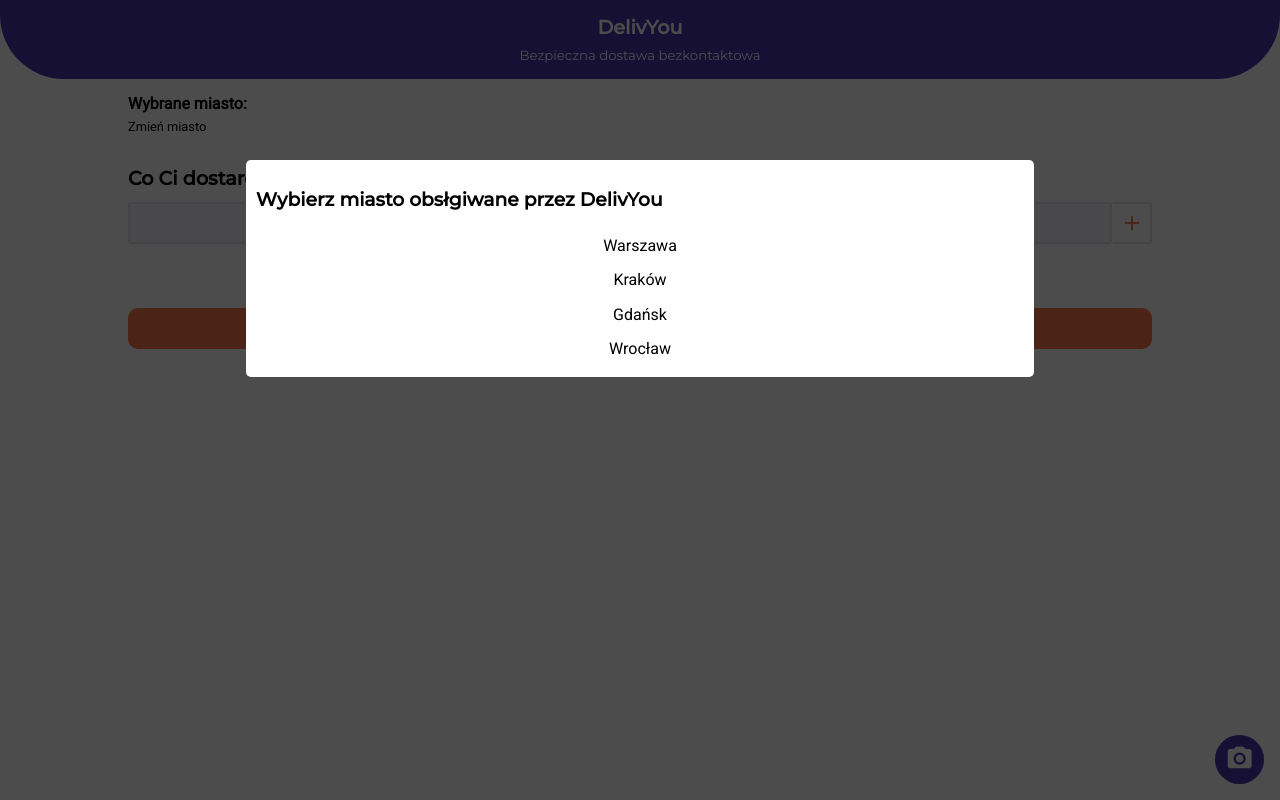
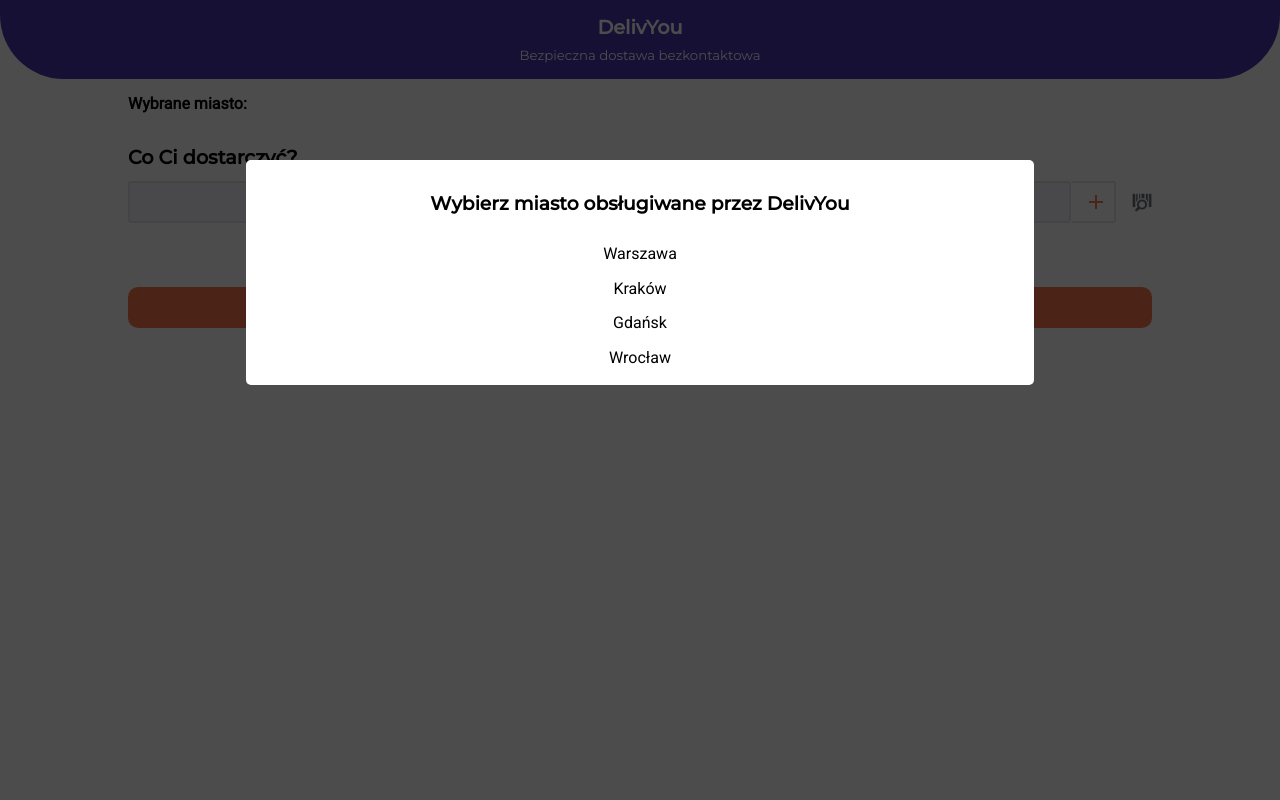
Before and after one commit to micorix/delivyou-web, a React (Create React App) app: page /app/new-order in a window 1280 px wide. Built offline with nearby package versions, Linux system fonts and the light colour scheme.

Commit message:
Added changes

```diff
--- a/package.json
+++ b/package.json
@@ -21,7 +21,8 @@
     "react-hook-form": "^5.2.0",
     "react-scripts": "3.4.1",
     "styled-components": "^5.0.1",
-    "typescript": "~3.7.2"
+    "typescript": "~3.7.2",
+    "uuid": "^7.0.3"
   },
   "scripts": {
     "start": "react-scripts start",
@@ -45,6 +46,7 @@
     ]
   },
   "devDependencies": {
-    "@types/reach__router": "^1.3.1"
+    "@types/reach__router": "^1.3.1",
+    "@types/uuid": "^7.0.2"
   }
 }
--- a/src/components/Autocomplete.tsx
+++ b/src/components/Autocomplete.tsx
@@ -45,6 +45,9 @@
     const inputRef = createRef<HTMLInputElement>();
     const handleChange = (e: any) => {
         e.persist();
+        if(props.error && props.setError){
+            props.setError(null);
+        }
         const value = e.target.value;
         const filteredSuggestions = value.trim().length > 0 ?
             products.filter((suggestion: Suggestion) => suggestion.label.toLowerCase().includes(value.trim().toLowerCase()))
@@ -86,7 +89,7 @@
 
      return (
          <AutocompleteWrapper>
-             <Input onChange={handleChange} value={props.userInput} ref={inputRef}/>
+             <Input onChange={handleChange} value={props.userInput} ref={inputRef} error={props.error}/>
              <SuggestionsList showSuggestions={showSuggestions}>
                  {
                      filteredSuggestions.map((suggestion: Suggestion, i: number) => (
--- a/src/components/FormControls.ts
+++ b/src/components/FormControls.ts
@@ -1,27 +1,27 @@
 import styled from "styled-components";
 
-export const Input = styled.input`
+export const Input = styled.input<{error?: (boolean | null)}>`
     padding: 10px;
-    border: 2px solid #E6E6EB;
     border-radius: 3px;
     box-sizing: border-box;
     width: 100%;
     background: #F6F6FB;
+    border: 2px solid ${props => props.error ? 'red' : '#E6E6EB'};
     &:focus{
         outline: none;
-        border-color: ${props => props.theme.colors.primary};
+        border-color: ${props => props.error ? 'red' : props.theme.colors.primary};
     }
 `;
-export const Select = styled.select`
+export const Select = styled.select<{error?: (boolean | null)}>`
     padding: 10px;
-    border: 2px solid #E6E6EB;
+    border: 2px solid ${props => props.error ? 'red' : '#E6E6EB'};
     border-radius: 3px;
     box-sizing: border-box;
     background: white;
     width: 100%;
     &:focus{
         outline: none;
-        border-color: ${props => props.theme.colors.primary};
+        border-color: ${props => props.error ? 'red' : props.theme.colors.primary};
     }
 `;
 export const InputGroup = styled.div`
@@ -50,6 +50,9 @@
             border-color: ${props => props.theme.colors.secondary};
         }
     }
+    span{
+        margin-left: 5px;
+    }
 `;
 export const Button = styled.button`
     margin-top: 2em;
--- a/src/components/ListItem.tsx
+++ b/src/components/ListItem.tsx
@@ -1,7 +1,7 @@
 import React from "react";
 import styled from "styled-components";
 import Container from "../components/Container";
-import { Input, Select} from "../components/FormControls";
+import {Input, InputAddonGroup, Select} from "../components/FormControls";
 
 const ListItemWrapper = styled.li`
     background: #F6F6FB;
@@ -49,6 +49,9 @@
     onSetUnit: any
     onToggleActiveItem: any
     onRemoveItem: any
+    error: string | null
+    setError: any
+
 }
 const ListItem = (props: ListItemProps) => {
     return (
@@ -82,14 +85,30 @@
                 </div>
                 <Details active={props.active}>
                     <div>
-                        <Input
-                            type={"number"}
-                            placeholder={"Cena"} onChange={props.onSetPrice} value={props.item.price}/>
+                        <InputAddonGroup>
+                            <Input
+                                type={"number"}
+                                error={Boolean(props.error && props.error.startsWith(props.item.id) && props.error.endsWith('___price'))}
+                                onChange={(e: any) => {
+                                    props.onSetPrice(e);
+                                    if(props.error && props.error.startsWith(props.item.id) && props.error.endsWith('___price')){
+                                        props.setError(null);
+                                    }
+                                }}
+                                placeholder={"Cena"} value={props.item.price !== 0 ? props.item.price : ''}/>
+                                <span>zł</span>
+                        </InputAddonGroup>
                     </div>
                     <div>
                         <Select
-                            onChange={props.onSetUnit}
+                            onChange={(e: any) => {
+                                props.onSetUnit(e);
+                                if(props.error && props.error.startsWith(props.item.id) && props.error.endsWith('___unit')){
+                                    props.setError(null);
+                                }
+                            }}
                             value={props.item.unit ? props.item.unit : "select"}
+                            error={Boolean(props.error && props.error.startsWith(props.item.id) && props.error.endsWith('___unit'))}
                             disabled={!props.item.id.includes('-')}>
                             <option value="select" disabled={true}>Jednostka</option>
                             <option value="szt">szt</option>
--- a/src/pages/app/NewOrder.tsx
+++ b/src/pages/app/NewOrder.tsx
@@ -8,39 +8,38 @@
 import ListItem from "../../components/ListItem";
 import products from "../../data/products";
 import AppLayout from "../../components/AppLayout";
+import { v4 as uuidv4 } from 'uuid';
 
-const ItemInput = styled(Input)`
-    border-top-right-radius: 0;
-    border-bottom-right-radius: 0;
-`;
-const AddButton = styled(Button)`
-    margin-top: 2em;
-    border-top-right-radius: 0;
-    border-bottom-right-radius: 0;
-    color: #E6E6EB;
-    background: none;
-`
 const List = styled.ul`
     display: block;
     padding-inline-start: 0;
     margin: 2em 0 0 0;
 `
 
-const Fab = styled.div`
-    position: absolute;
-    bottom: 1em;
-    right: 1em;
-    padding: 10px;
-    background: ${props => props.theme.colors.primary};
-    color: white;
-    border-radius: 50%;
+// const Fab = styled.div`
+//     position: absolute;
+//     bottom: 1em;
+//     right: 1em;
+//     padding: 10px;
+//     background: ${props => props.theme.colors.primary};
+//     color: white;
+//     border-radius: 50%;
+//     display: flex;
+//     align-items: center;
+//     justify-content: center;
+//     .material-icons{
+//         font-size: 1.8em !important;
+//     }
+// `;
+const BarcodeIcon = styled.div`
+
+    margin: 0 0 0 1em;
     display: flex;
     align-items: center;
-    justify-content: center;
-    .material-icons{
-        font-size: 1.8em !important;
+    img{
+        height: 20px;
     }
-`;
+`
 const ModalWrapper = styled.div<{active: boolean}>`
     position: absolute;
     top: 0;
@@ -57,6 +56,11 @@
     padding: 10px;
     background: white;
     border-radius: 5px;
+
+    h3{
+        text-align: center;
+        line-height: 1.6em;
+    }
 `;
 const CityList = styled.ul`
     display: block;
@@ -73,12 +77,7 @@
 const CitySelect = styled.div`
     font-weight: bold;
     margin-bottom: 2em;
-    small{
-        font-weight: normal;
-        display: block;
-        margin-top: .5em;
-        cursor: pointer;
-    }
+    cursor: pointer;
 `
 const units = ['kg', 'szt']
 const isFromDb = (id: string) => !id.includes('-');
@@ -90,6 +89,7 @@
     const [city, setCity] = useState<null | string>(null);
     const [modalOpen, setModalOpen] = useState<boolean>(true);
     const [items, setItems] = useState<any[]>([]);
+    const [error, setError] = useState<string | null>(null);
     const byId = (id: string): any => products.find((x: any) => x.id === id);
     const selectCity = (city: string) => {
         setCity(city);
@@ -114,7 +114,7 @@
                 ...items,
                 {
                     label: inputValue,
-                    id: '--s',
+                    id: uuidv4(),
                     price: 0,
                     quantity: 1,
                     unit: 'select'
@@ -132,11 +132,18 @@
     };
     const saveItems = () => {
         if (items.length === 0){
+            setError('___input-add___')
             return;
         }
         for(const item of items){
-            if(item.price <= 0 || item.unit === 'select'){
+            if(item.price <= 0){
                 setActiveItemId(item.id);
+                setError(`${item.id}___price`);
+                return;
+            }
+            if(item.unit === 'select'){
+                setActiveItemId(item.id);
+                setError(`${item.id}___unit`);
                 return;
             }
         }
@@ -175,7 +182,7 @@
             <SEO title={"Nowe zamówienie"}/>
 
             <Container>
-                <CitySelect>Wybrane miasto: {city} <small onClick={() => setModalOpen(true)}>Zmień miasto</small></CitySelect>
+                <CitySelect onClick={() => setModalOpen(true)}>Wybrane miasto: {city}</CitySelect>
                 <h1>Co Ci dostarczyć?</h1>
                 <form onSubmit={addItem}>
                     <InputAddonGroup>
@@ -184,10 +191,15 @@
                             onUserInputChange={setInputValue}
                             itemId={inputItemId}
                             onSetItemId={setInputItemId}
+                            error={error === '___input-add___'}
+                            setError={setError}
                         />
                         <button type={"submit"}>
                             <span className="material-icons">add</span>
                         </button>
+                        <BarcodeIcon>
+                            <img src={require('../../design/assets/barcode.png')} alt="Scan barcode"/>
+                        </BarcodeIcon>
                     </InputAddonGroup>
                 </form>
             </Container>
@@ -207,6 +219,8 @@
                                 }}
                                 onToggleActiveItem={() => toggleActiveItemId(item.id)}
                                 onRemoveItem={() => removeItem(i)}
+                                error={error}
+                                setError={setError}
                             />
                         ))
                     }
@@ -214,12 +228,12 @@
                 <Container>
                     <Button onClick={saveItems}>Zamów</Button>
                 </Container>
-            <Fab>
-                <span className="material-icons">camera_alt</span>
-            </Fab>
+            {/*<Fab>*/}
+            {/*    <span className="material-icons">camera_alt</span>*/}
+            {/*</Fab>*/}
             <ModalWrapper active={modalOpen}>
                 <Modal>
-                    <h3>Wybierz miasto obsłgiwane przez DelivYou</h3>
+                    <h3>Wybierz miasto obsługiwane przez DelivYou</h3>
                     <CityList>
                         <li onClick={() => selectCity('Warszawa')}>Warszawa</li>
                         <li onClick={() => selectCity('Kraków')}>Kraków</li>
--- a/src/pages/app/OrderConfirmation.tsx
+++ b/src/pages/app/OrderConfirmation.tsx
@@ -4,6 +4,7 @@
 import styled from "styled-components";
 import Container from "../../components/Container";
 import {Button, Input, InputAddonGroup, InputGroup, Select} from "../../components/FormControls";
+import AppLayout from "../../components/AppLayout";
 
 const CardItem = styled.div`
     border: 2px solid ${props => props.theme.colors.primary};
@@ -18,44 +19,8 @@
     align-items: center;
     justify-content: center;
 `;
-const Separator = styled.div`
-    margin: 1em 0;
+const Header = styled.h1`
     text-align: center;
-    position: relative;
-    span{
-        background: #e5e5e5;
-        padding: 0 10px;
-        color: rgba(0, 0, 0, 0.8);
-        font-size: .8em;
-    }
-    &::after{
-        content: '';
-        display: block;
-        position: absolute;
-        top: 50%;
-        left: 0;
-        width: 100%;
-        height: 1px;
-        background: rgba(0, 0, 0, 0.2);
-        z-index: -1;
-    }
-`;
-const AddCardButton = styled.button`
-    background: none;
-    border: none;
-    border-radius: 3px;
-    width: 100%;
-    display: flex;
-    align-items: center;
-    padding: 10px;
-    margin-top: 1em;
-    transition: .2s all;
-    .material-icons{
-        margin-right: 10px;
-    }
-    &:hover{
-        background: rgba(0,0,0,0.05);
-    }
 `
 type CreateWorkspaceProps = RouteComponentProps
 const OrderConfirmation = (props: CreateWorkspaceProps) => {
@@ -63,15 +28,15 @@
         navigate('/app')
     }
     return (
-        <>
+        <AppLayout goBack={false}>
             <SEO title={"Nowe zamówienie"}/>
             <Container>
-                <h1>Zamówienie zostało przyjęte</h1>
+                <Header>Zamówienie zostało przyjęte</Header>
                 <Centered>
                     <Button onClick={complete}>Ok</Button>
                 </Centered>
             </Container>
-        </>
+        </AppLayout>
     )
 }
 
--- a/src/pages/app/Shipment.tsx
+++ b/src/pages/app/Shipment.tsx
@@ -44,7 +44,7 @@
 ]
 type CreateWorkspaceProps = RouteComponentProps
 const Shipment = (props: CreateWorkspaceProps) => {
-    const { register, handleSubmit, watch, setValue } = useForm();
+    const { register, handleSubmit, watch, setValue, errors } = useForm();
     const savedPlace = watch('savedPlace');
     useEffect(() => {
     if(savedPlace !== 'select'){
@@ -71,23 +71,32 @@
                     <Separator text={"lub uzupełnij"}/>
                     <InputGroup>
                         <label>Odbiorca</label>
-                        <Input ref={register({
-                            required: true
-                        })} name={"recipient"} />
+                        <Input
+                            ref={register({
+                                required: true
+                            })}
+                            error={Boolean(errors.recipient)}
+                            name={"recipient"} />
                     </InputGroup>
                     <InputGroup>
                         <label>Ulica</label>
-                        <Input ref={register({
+                        <Input
+                            ref={register({
                             required: true
-                        })} name={"street"} />
+                            })}
+                            error={Boolean(errors.street)}
+                            name={"street"} />
                     </InputGroup>
                     <InputGroup>
                     <RowGrid>
                         <div>
                                 <label>Nr budynku</label>
-                                <Input ref={register({
-                                    required: true
-                                })} name={"houseNo"} />
+                                <Input
+                                    ref={register({
+                                        required: true
+                                    })}
+                                    error={Boolean(errors.houseNo)}
+                                    name={"houseNo"} />
                         </div>
                         <div>
                                 <label>Nr lokalu</label>
```
Also changed, not shown: src/design/assets/barcode.png (added), 1 other file (tests, documents, lock files or other folders).
